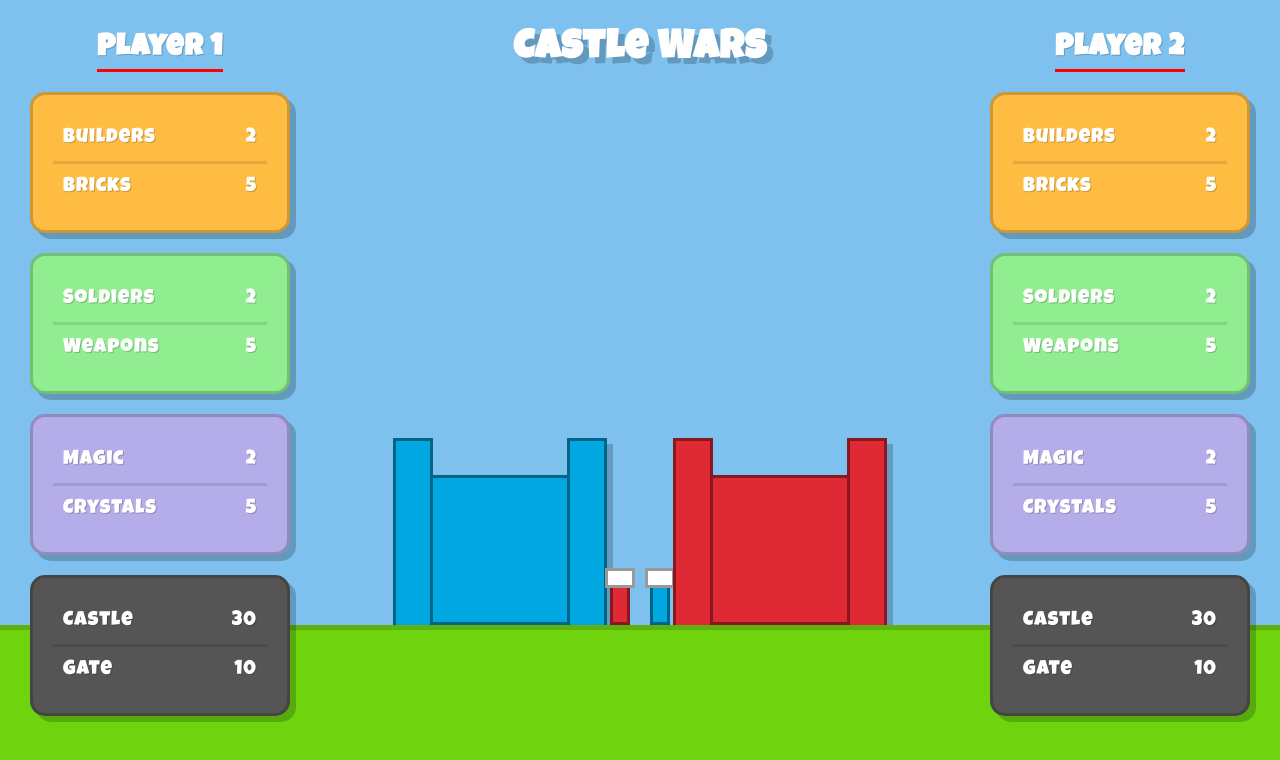
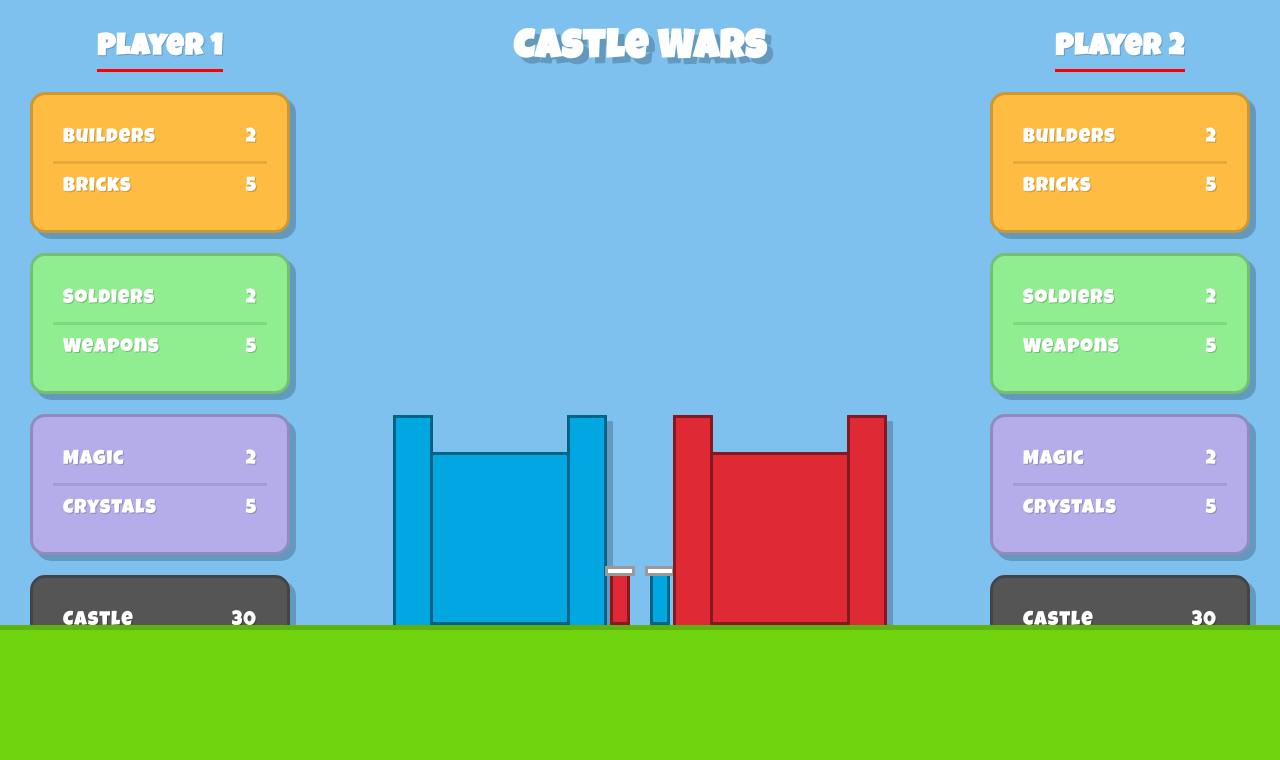
Before and after one commit to AlexanderMelox/Castle-Wars, a Vue app: page / in a window 1280 px wide. Shown: the top 760 px of the page. Built offline with nearby package versions, Linux system fonts and the light colour scheme.

Commit message:
fixed castle values to display heights correctly

```diff
--- a/src/App.vue
+++ b/src/App.vue
@@ -27,5 +27,6 @@ export default {
   grid-template-areas:
     "header"
     "battlefield";
+  overflow: hidden;
 }
 </style>
--- a/src/components/BattleField.vue
+++ b/src/components/BattleField.vue
@@ -56,12 +56,12 @@ export default {
 
 .battlefield__top {
   background-color: var(--color-sky);
-  overflow: hidden;
   position: relative;
 }
 
 .battlefield__bottom {
   border-top: 5px solid var(--color-grass-border);
   background-color: var(--color-grass);
+  z-index: 3000;
 }
 </style>
--- a/src/components/Castle.vue
+++ b/src/components/Castle.vue
@@ -1,14 +1,10 @@
 <template>
   <div class="castle-container">
-    <div
-      class="castle"
-      :class="{ 'castle--one': isPlayerOne, 'castle--two': !isPlayerOne }"
-      :style="{height: castleHeight + 'px'}"
-    ></div>
+    <div class="castle" :class="{ 'castle--one': isPlayerOne, 'castle--two': !isPlayerOne }" :style="{ height: castleHeight + '%' }"></div>
     <div
       class="gate"
       :class="{ 'gate--one': isPlayerOne, 'gate--two': !isPlayerOne }"
-      :style="{ height: gateHeight + 'px' }"
+      :style="{ height: gateHeight + '%' }"
     ></div>
   </div>
 </template>
@@ -36,10 +32,10 @@ export default {
   },
   computed: {
     castleHeight() {
-      return this.castleHealth * 5;
+      return this.castleHealth * 1.1;
     },
     gateHeight() {
-      return this.gateHealth * 5;
+      return this.gateHealth;
     }
   },
   created() {
@@ -54,6 +50,7 @@ export default {
   transition: height 1s;
   bottom: 0;
   width: 20rem;
+  height: 100rem;
   border: 3px solid rgba(0, 0, 0, 0.4);
   box-shadow: var(--text-shadow);
 }
@@ -65,7 +62,7 @@ export default {
   width: 4rem;
   top: -4rem;
   left: -1rem;
-  height: 500%;
+  height: 200rem;
 }
 
 .castle::after {
@@ -75,7 +72,7 @@ export default {
   width: 4rem;
   top: -4rem;
   right: -1rem;
-  height: 500%;
+  height: 200rem;
   box-shadow: var(--text-shadow);
 }
 
@@ -112,7 +109,7 @@ export default {
   content: "";
   display: block;
   width: 3rem;
-  height: 2rem;
+  height: 1rem;
   position: absolute;
   top: -1rem;
   left: -0.8rem;
--- a/src/components/Header.vue
+++ b/src/components/Header.vue
@@ -21,5 +21,7 @@ export default {};
   color: var(--color-white);
   line-height: 1;
   text-shadow: var(--text-shadow);
+  z-index: 3000;
+  position: relative;
 }
 </style>
```
